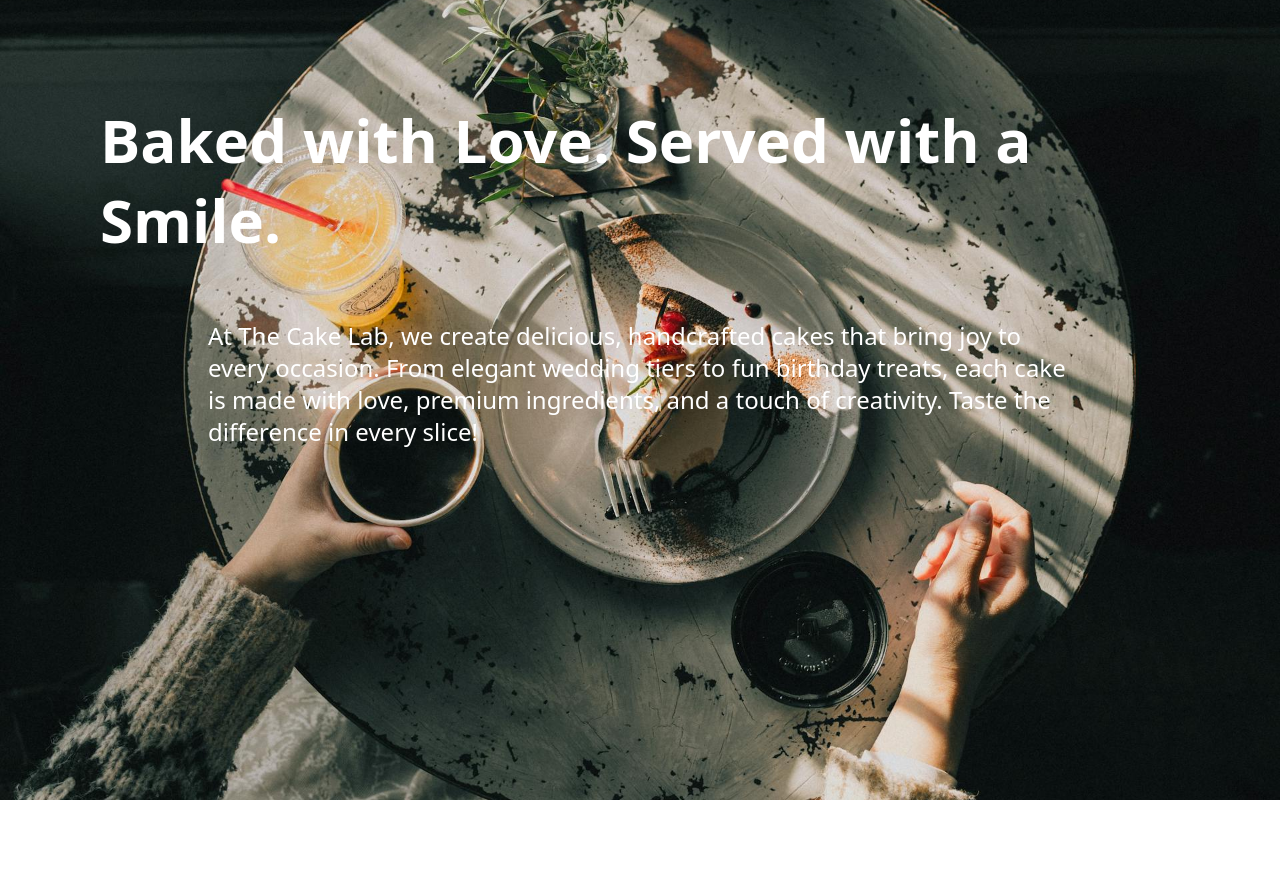
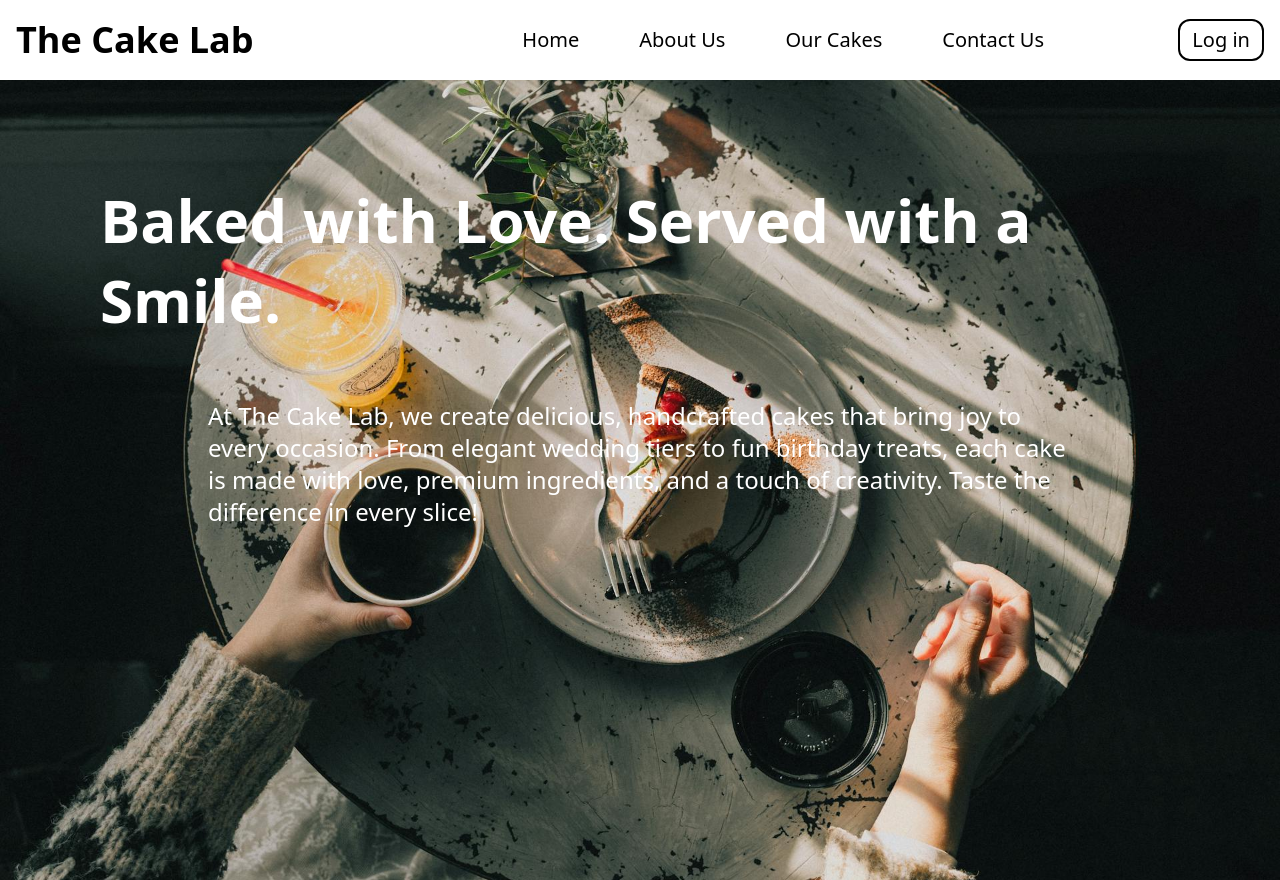
Before and after one commit to qinangao/cake-shop, a React (Vite) app: page / in a window 1280 px wide. Before the commit the page ends 800 px from the top, so only its background shows below. Built offline with nearby package versions, Linux system fonts and the light colour scheme.

Commit message:
implement NavBar component with responsive menu and login button

```diff
--- a/src/UI/NavBar.tsx
+++ b/src/UI/NavBar.tsx
@@ -1,5 +1,61 @@
-function NavBar() {
-  return <div></div>;
+import { JSX, useState } from "react";
+
+export default function NavBar(): JSX.Element {
+  const [isOpen, setIsOpen] = useState(false);
+  const menuItem = ["Home", "About Us", "Our Cakes", "Contact Us"] as const;
+  const menuBtnStyle: string =
+    "block md:hidden absolute right-5 top-5 w-[40px] cursor-pointer";
+
+  const ulStyle: string = `${
+    isOpen ? "flex" : "hidden"
+  } absolute  top-10 left-1/2 -translate-x-1/2 z-10 w-1/2 text-center flex-col bg-black text-white p-4 rounded-2xl gap-[20px] md:gap-[20px] lg:gap-[60px]
+              md:static  md:top-auto md:left-auto md:translate-x-0 md:z-auto md:flex md:flex-row md:bg-transparent md:w-full md:text-black md:p-0 md:rounded-none`;
+
+  return (
+    <header className="bg-white h-[80px] w-full">
+      <nav className="flex justify-between items-center  h-full px-4">
+        <h1 className="text-4xl font-bold">The Cake Lab</h1>
+        <div className="flex  md:w-auto items-center nav__logo__container">
+          {!isOpen && (
+            <img
+              className={menuBtnStyle}
+              src="/assets/icons8-menu.svg"
+              alt="open btn"
+              onClick={() => setIsOpen(true)}
+            />
+          )}
+          {isOpen && (
+            <img
+              className={menuBtnStyle}
+              src="/assets/icons8-close.svg"
+              alt="close btn"
+              onClick={() => setIsOpen(false)}
+            />
+          )}
+        </div>
+        <div>
+          <ul className={ulStyle}>
+            {menuItem.map((item) => (
+              <li
+                key={item}
+                className="lg:text-[20px] cursor-pointer transition-transform transform hover:scale-[1.1]"
+              >
+                {item}
+              </li>
+            ))}
+
+            {/* Show only on mobile */}
+            <li className="block md:hidden">
+              <button className="border-white border-2 px-3 py-1 transition-transform transform hover:scale-[1.1] rounded-xl text-[20px] cursor-pointer">
+                Log in
+              </button>
+            </li>
+          </ul>
+        </div>
+        <button className="hidden md:block border-black border-2 px-3 py-1 transition-transform transform hover:scale-[1.1] rounded-xl text-[20px] cursor-pointer">
+          Log in
+        </button>
+      </nav>
+    </header>
+  );
 }
-
-export default NavBar;
```
